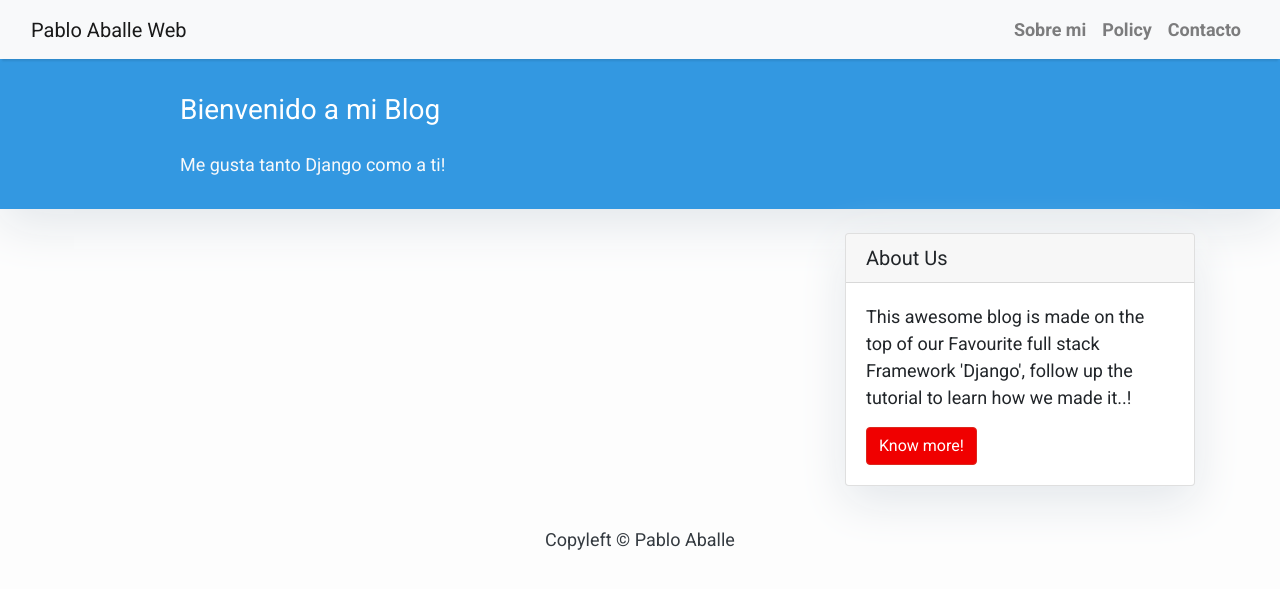
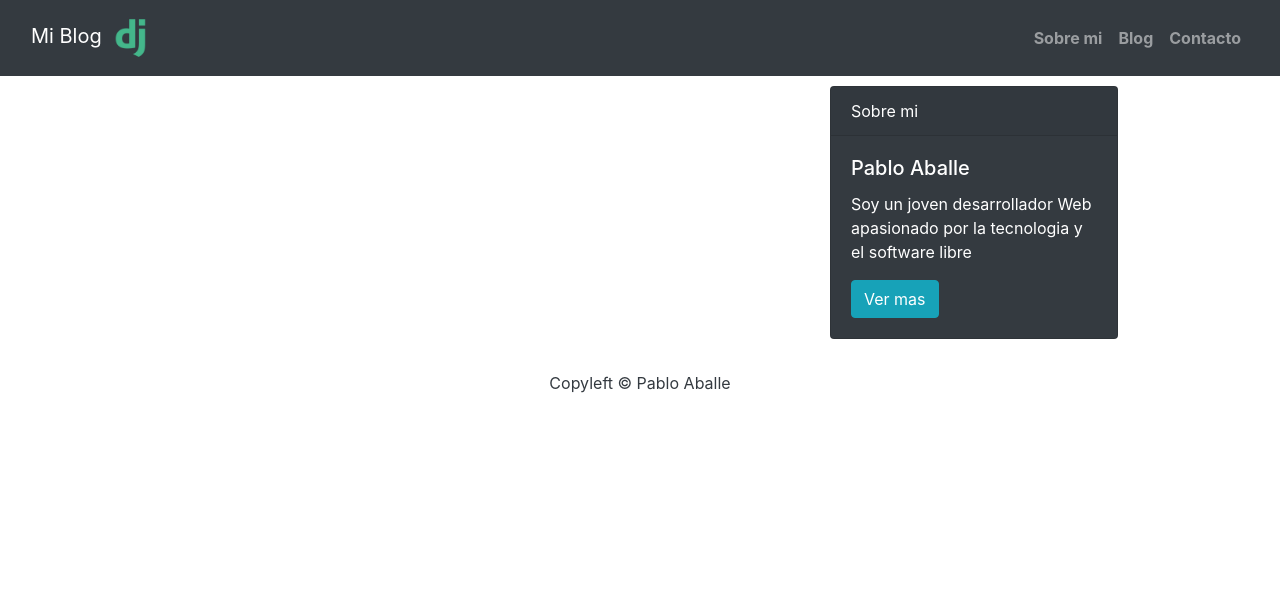
Before and after one commit to PabloAballe/Mi-Blog, a Django app: page / in a window 1280 px wide. Shown: the top 589 px of the page. Run offline with Django 3.2, Linux system fonts and the light colour scheme; data that the repository does not hold is empty; some libraries are stand-ins or nearby versions.

Commit message:
mejoras en la administracion y cambio de tema de color

```diff
--- a/Blog/Blog/Blog/settings.py
+++ b/Blog/Blog/Blog/settings.py
@@ -16,7 +16,6 @@ import os
 BASE_DIR = os.path.dirname(os.path.dirname(os.path.abspath(__file__)))
 TEMPLATES_DIR = os.path.join(BASE_DIR,'templates')
 
-
 # Quick-start development settings - unsuitable for production
 # See https://docs.djangoproject.com/en/3.0/howto/deployment/checklist/
 
@@ -32,6 +31,8 @@ ALLOWED_HOSTS = []
 # Application definition
 
 INSTALLED_APPS = [
+      'material',
+    'material.admin',
     'django.contrib.admin',
     'django.contrib.auth',
     'django.contrib.contenttypes',
--- a/Blog/Blog/Blog/urls.py
+++ b/Blog/Blog/Blog/urls.py
@@ -1,5 +1,6 @@
 from django.contrib import admin
 from django.urls import path, include
+
 
 urlpatterns = [
     path('admin/', admin.site.urls),
--- /dev/null
+++ b/Blog/Blog/mi_blog/static/styles.css
@@ -0,0 +1,3 @@
+.side{
+  margin-top: 10px;
+}
--- a/Blog/Blog/mi_blog/urls.py
+++ b/Blog/Blog/mi_blog/urls.py
@@ -2,6 +2,7 @@ from . import views
 from django.urls import path
 
 urlpatterns = [
-    path('', views.PostList.as_view(), name='home'),
-    path('<slug:slug>/', views.PostDetail.as_view(), name='post_detail'),
+    path('<slug:slug>/', views.post_detail, name='post_detail'),
+    path('', views.PostList.as_view(), name='home')
+    # path('<slug:slug>/', views.PostDetail.as_view(), name='post_detail'),
 ]
--- a/Blog/Blog/mi_blog/views.py
+++ b/Blog/Blog/mi_blog/views.py
@@ -1,10 +1,32 @@
 from django.views import generic
 from .models import Post
+from .forms import CommentForm
+from django.shortcuts import render, get_object_or_404
 
 class PostList(generic.ListView):
     queryset = Post.objects.filter(status=1).order_by('-created_on')
     template_name = 'index.html'
 
-class PostDetail(generic.DetailView):
-    model = Post
+def post_detail(request, slug):
     template_name = 'post_detail.html'
+    post = get_object_or_404(Post, slug=slug)
+    comments = post.comments.filter(active=True)
+    new_comment = None
+    # Comment posted
+    if request.method == 'POST':
+        comment_form = CommentForm(data=request.POST)
+        if comment_form.is_valid():
+
+            # Create Comment object but don't save to database yet
+            new_comment = comment_form.save(commit=False)
+            # Assign the current post to the comment
+            new_comment.post = post
+            # Save the comment to the database
+            new_comment.save()
+    else:
+        comment_form = CommentForm()
+
+    return render(request, template_name, {'post': post,
+                                           'comments': comments,
+                                           'new_comment': new_comment,
+                                           'comment_form': comment_form})
--- a/Blog/Blog/templates/base.html
+++ b/Blog/Blog/templates/base.html
@@ -1,43 +1,30 @@
+
 <!DOCTYPE html>
 <html>
+{% load static  %}
+    <head>
+        <title>Mi Blog</title>
+        <link href="https://fonts.googleapis.com/css?family=Roboto:400,700" rel="stylesheet">
+        <meta name="viewport" content="width=device-width, initial-scale=1" />
 
-    <head>
-        <title>Pablo Aballe Web</title>
-        <link href="https://fonts.googleapis.com/css?family=Roboto:400,700" rel="stylesheet">
-        <meta name="google" content="notranslate" />
-        <meta name="viewport" content="width=device-width, initial-scale=1" />
-        <link rel="stylesheet" href="https://maxcdn.bootstrapcdn.com/bootstrap/4.0.0/css/bootstrap.min.css" integrity="sha384-Gn5384xqQ1aoWXA+058RXPxPg6fy4IWvTNh0E263XmFcJlSAwiGgFAW/dAiS6JXm"
-            crossorigin="anonymous" />
+        <link rel="stylesheet" href="https://stackpath.bootstrapcdn.com/bootstrap/4.4.1/css/bootstrap.min.css" integrity="sha384-Vkoo8x4CGsO3+Hhxv8T/Q5PaXtkKtu6ug5TOeNV6gBiFeWPGFN9MuhOf23Q9Ifjh" crossorigin="anonymous">
+        <link rel="stylesheet" href="{% static 'estilos.css' %}" />
     </head>
 
     <body>
-        <style>
-            body {
-            font-family: "Roboto", sans-serif;
-            font-size: 17px;
-            background-color: #fdfdfd;
-        }
-        .shadow {
-            box-shadow: 0 4px 2px -2px rgba(0, 0, 0, 0.1);
-        }
-        .btn-danger {
-            color: #fff;
-            background-color: #f00000;
-            border-color: #dc281e;
-        }
-        .masthead {
-            background: #3398E1;
-            height: auto;
-            padding-bottom: 15px;
-            box-shadow: 0 16px 48px #E3E7EB;
-            padding-top: 10px;
-        }
-    </style>
+
+
+
 
         <!-- Navigation -->
-        <nav class="navbar navbar-expand-lg navbar-light bg-light shadow" id="mainNav">
+        <nav class="navbar navbar-expand-lg navbar-dark bg-dark" id="mainNav">
+
             <div class="container-fluid">
-                <a class="navbar-brand" href="{% url 'home' %}">Pablo Aballe Web</a>
+
+                    <a class="navbar-brand" href="{% url 'home' %}">Mi Blog   <img width="50px" height="50px" margin-rigth="100px" src="{% static 'django.ico' %}" alt="django"></a>
+
+
+
                 <button class="navbar-toggler navbar-toggler-right" type="button" data-toggle="collapse" data-target="#navbarResponsive"
                     aria-controls="navbarResponsive" aria-expanded="false" aria-label="Toggle navigation">
                     <span class="navbar-toggler-icon"></span>
@@ -48,7 +35,7 @@
                             <a class="nav-link text-black font-weight-bold" href="#">Sobre mi</a>
                         </li>
                         <li class="nav-item text-black">
-                            <a class="nav-link text-black font-weight-bold" href="#">Policy</a>
+                            <a class="nav-link text-black font-weight-bold" href="#">Blog</a>
                         </li>
                         <li class="nav-item text-black">
                             <a class="nav-link text-black font-weight-bold" href="#">Contacto</a>
@@ -58,6 +45,12 @@
             </div>
         </nav>
 
+
+        <div >
+
+        </div>
+
+
         {% block content %}
         <!-- Content Goes here -->
         {% endblock content %}
@@ -65,5 +58,11 @@
         <footer class="py-3 bg-grey">
             <p class="m-0 text-dark text-center ">Copyleft &copy; Pablo Aballe</p>
         </footer>
+        <!-- dependencias jquery -->
+        <script src="https://code.jquery.com/jquery-3.4.1.slim.min.js" integrity="sha384-J6qa4849blE2+poT4WnyKhv5vZF5SrPo0iEjwBvKU7imGFAV0wwj1yYfoRSJoZ+n" crossorigin="anonymous"></script>
+        <script src="https://cdn.jsdelivr.net/npm/popper.js@1.16.0/dist/umd/popper.min.js" integrity="sha384-Q6E9RHvbIyZFJoft+2mJbHaEWldlvI9IOYy5n3zV9zzTtmI3UksdQRVvoxMfooAo" crossorigin="anonymous"></script>
+        <script src="https://stackpath.bootstrapcdn.com/bootstrap/4.4.1/js/bootstrap.min.js" integrity="sha384-wfSDF2E50Y2D1uUdj0O3uMBJnjuUD4Ih7YwaYd1iqfktj0Uod8GCExl3Og8ifwB6" crossorigin="anonymous"></script>
+
+
     </body>
 </html>
--- a/Blog/Blog/templates/index.html
+++ b/Blog/Blog/templates/index.html
@@ -1,35 +1,13 @@
+
 {% extends "base.html" %}
 {% block content %}
-<style>
-    body {
-        font-family: "Roboto", sans-serif;
-        font-size: 18px;
-        background-color: #fdfdfd;
-    }
+{% load static %}
 
-    .head_text {
-        color: white;
-    }
 
-    .card {
-        box-shadow: 0 16px 48px #E3E7EB;
-    }
-</style>
 
-<header class="masthead">
-    <div class="overlay"></div>
-    <div class="container">
-        <div class="row">
-            <div class=" col-md-8 col-md-10 mx-auto">
-                <div class="site-heading">
-                    <h3 class=" site-heading my-4 mt-3 text-white"> Bienvenido a mi Blog </h3>
-                    <p class="text-light">Me gusta tanto Django como a ti! &nbsp
-                    </p>
-                </div>
-            </div>
-        </div>
-    </div>
-</header>
+
+<link rel="stylesheet" href="{% static 'styles.css' %}" />
+
 <div class="container">
   <div class="row">
     <!-- Blog Entries Column -->
@@ -40,12 +18,13 @@
           <h2 class="card-title">{{ post.title }}</h2>
           <p class="card-text text-muted h6">{{ post.author }} | {{ post.created_on}} </p>
           <p class="card-text">{{post.content|slice:":200" }}</p>
-                    <a href="{% url 'post_detail' post.slug  %}" class="btn btn-primary">Read More &rarr;</a>
+          <a href="{% url 'post_detail' post.slug  %}" class="btn btn-primary">Ver &rarr;</a>
         </div>
       </div>
       {% endfor %}
     </div>
+
     {% block sidebar %} {% include 'sidebar.html' %} {% endblock sidebar %}
   </div>
 </div>
-{%endblock%}
+{%endblock content%}
--- a/Blog/Blog/templates/sidebar.html
+++ b/Blog/Blog/templates/sidebar.html
@@ -1,22 +1,17 @@
 {% block sidebar %}
+{% load static%}
 
-<style>
-.card{
-    box-shadow: 0 16px 48px #E3E7EB;
-}
 
-</style>
-
-<!-- Sidebar Widgets Column -->
-<div class="col-md-4 float-right ">
-<div class="card my-4">
-<h5 class="card-header">About Us</h5>
-<div class="card-body">
-<p class="card-text"> This awesome blog is made on the top of our Favourite full stack Framework 'Django', follow up the tutorial to learn how we made it..!</p>
-<a href="#"
-   class="btn btn-danger">Know more!</a>
-</div>
-</div>
+<div class="side">
+<div  class="card text-white bg-dark mb-3" style="max-width: 18rem;">
+  <div class="card-header">Sobre mi</div>
+  <div class="card-body">
+    <h5 class="card-title">Pablo Aballe</h5>
+    <p class="card-text">Soy un joven desarrollador Web apasionado por la tecnologia y el software libre</p>
+    <a href="#" class="btn btn-info">Ver mas</a>
+  </div>
 </div>
 
+
+</div>
 {% endblock sidebar %}
```
Also changed, not shown: Blog/Blog/mi_blog/admin.py (+14 -1 lines), Blog/Blog/mi_blog/forms.py (added, +8 -0 lines), Blog/Blog/mi_blog/models.py (+15 -0 lines), Blog/Blog/templates/post_detail.html (+44 -1 lines), Blog/Blog/mi_blog/migrations/0002_comment.py (added), Blog/Blog/mi_blog/static/django.ico (added), Blog/Blog/mi_blog/static/image.jpg (added). Lines whose indentation alone changed are shown as unchanged.
